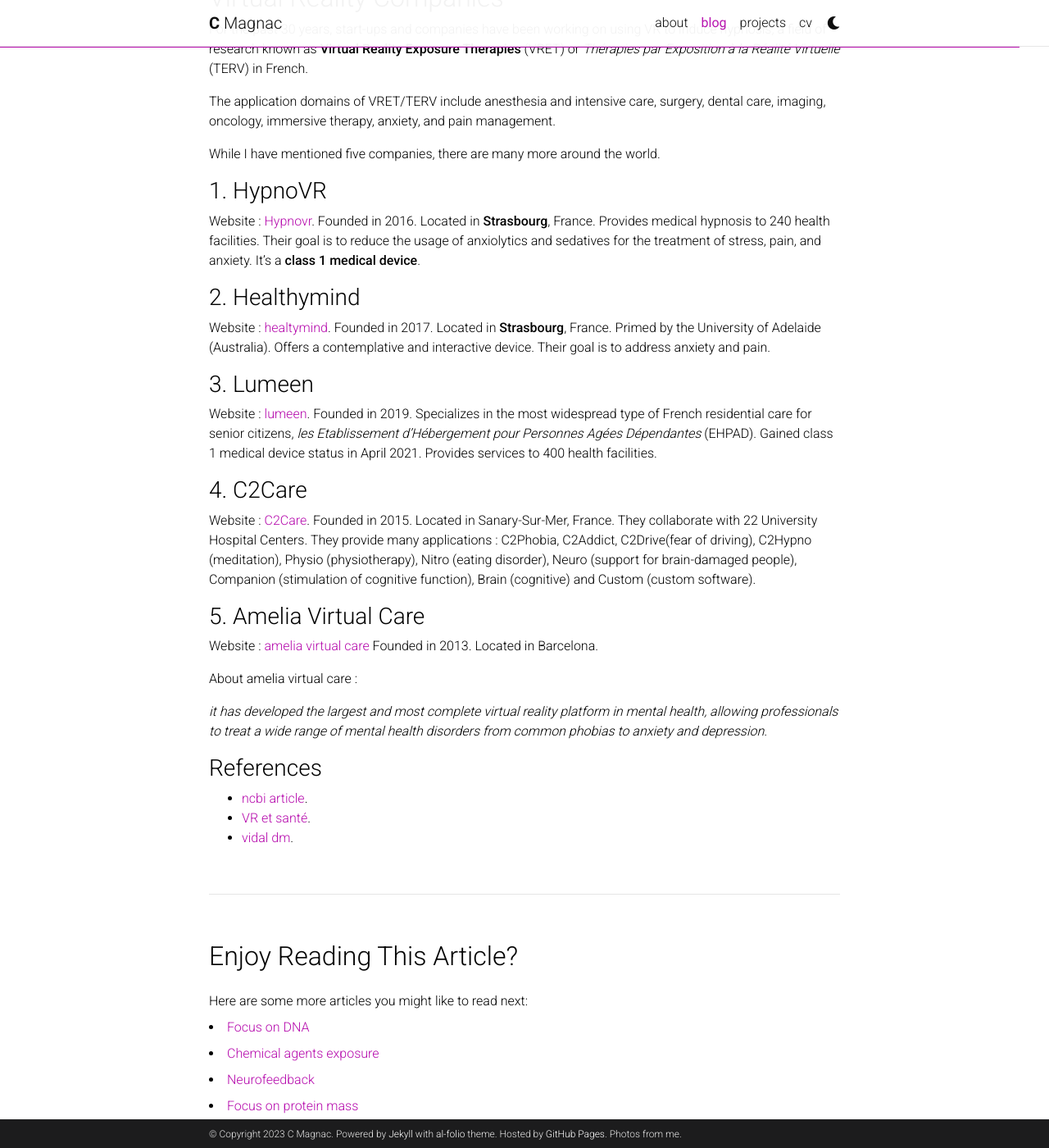
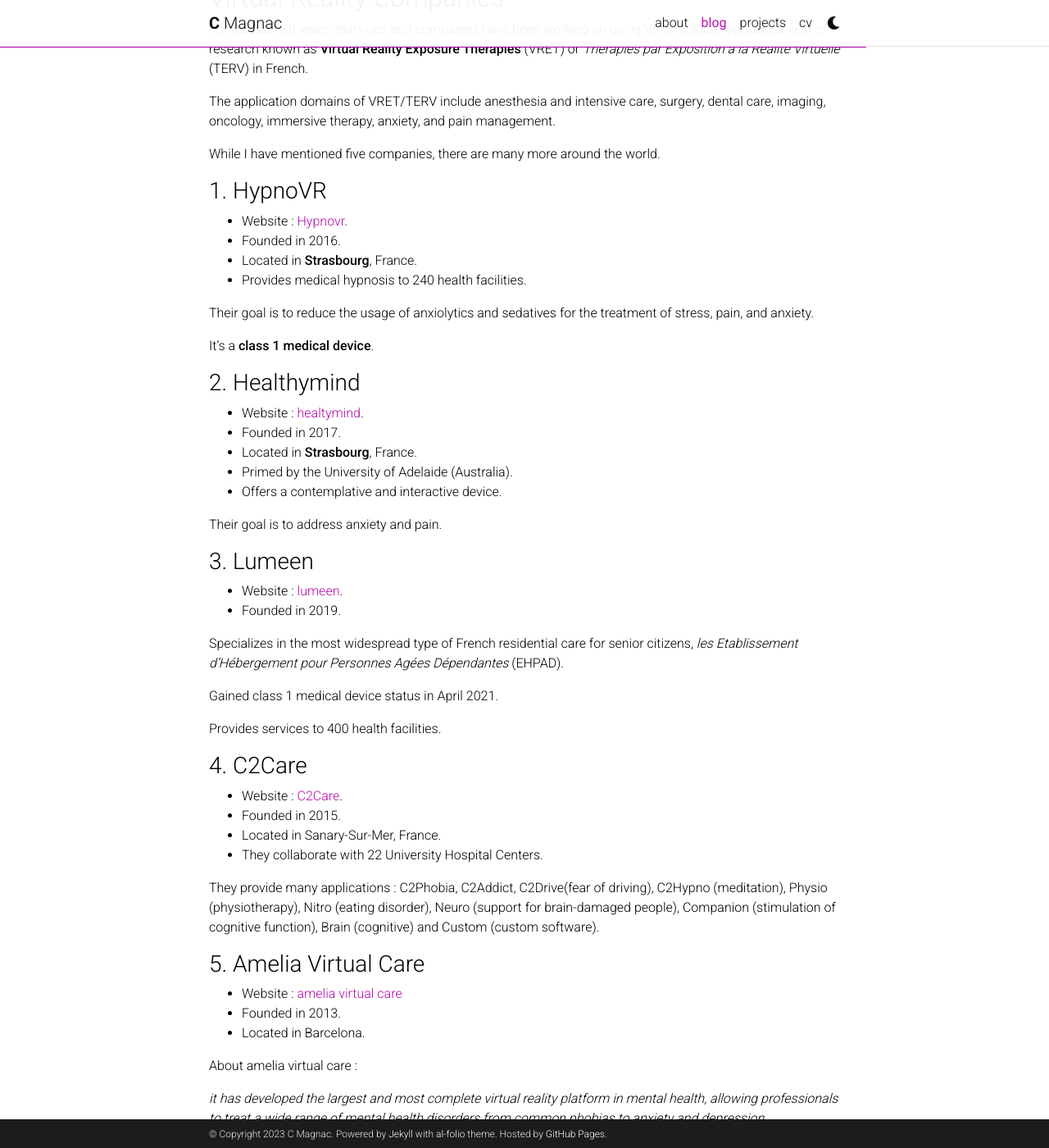
Before and after one commit to CMagnac/cmagnac.github.io, a Jekyll site: the page built from _posts/2023-05-19-medical-hypnosis.md, in a window 1280 px wide and 1400 px high, scrolled down 2457 px. Shown: the whole window at 82% size. Built offline with Jekyll 4.4.1, drawn with Linux system fonts in a browser that asks for light colours; full-size pictures stand in for the smaller copies a plugin makes; comment, search, counter and statistics services are not loaded; a style sheet for code colours, icons or effects is not loaded; some of the changed text lies outside the part shown.

Commit message:
Update config and last post

```diff
--- a/_config.yml
+++ b/_config.yml
@@ -2,9 +2,8 @@
 # Site settings
 # -----------------------------------------------------------------------------
 
-title: blank # the website title (if blank, full name will be used instead)
+title: blank
 first_name: C
-# middle_name: R.
 last_name: Magnac
 email: pharmadev@proton.me
 description: > # the ">" symbol means to ignore newlines until "footer_text:"
@@ -12,8 +11,7 @@ description: > # the ">" symbol means to ignore newlines until "footer_text:"
 footer_text: >
   Powered by <a href="https://jekyllrb.com/" target="_blank">Jekyll</a> with <a href="https://github.com/alshedivat/al-folio">al-folio</a> theme.
   Hosted by <a href="https://pages.github.com/" target="_blank">GitHub Pages</a>.
-  Photos from me.
-keywords: jekyll, jekyll-theme, academic-website, portfolio-website, personal-website  # add your own keywords or leave empty
+keywords: jekyll, jekyll-theme, portfolio-website, personal-website
 
 lang: en, fr # the language of your site (for example: en, fr, cn, ru, etc.)
 icon: 🌐  # the emoji used as the favicon (alternatively, provide image name in /assets/img/)
--- a/_posts/2023-05-19-medical-hypnosis.md
+++ b/_posts/2023-05-19-medical-hypnosis.md
@@ -50,13 +50,13 @@ With the advancements in technology, new therapeutic approaches use **virtual re
 
 The official definition provided by the **Haute Autorité de Santé** (HAS), the French High Authority of Health, outlines the application domains of VR, which include :
 
-* training of health professionals
-* relaxation and stress reduction
-* psychology and psychiatry
-* pain relief
-* re-education
-* treatment of neurodegenerative diseases
-* anesthesia, and surgery
+* Training of health professionals
+* Relaxation and stress reduction
+* Psychology and psychiatry
+* Pain relief
+* Re-education
+* Treatment of neurodegenerative diseases
+* Anesthesia, and surgery
 
 <blockquote>
 The use of equipment (such as a dummy or a procedural simulator), virtual reality or a standardized patient, to reproduce care situations or environments, to teach diagnostic and therapeutic procedures and to allow processes, clinical situations or decision-making by a healthcare professional or a team of professionals.
@@ -78,43 +78,50 @@ While I have mentioned five companies, there are many more around the world.
 
 ### 1. HypnoVR
 
-Website : [Hypnovr](https://hypnovr.io/en/).
-Founded in 2016.
-Located in **Strasbourg**, France.
-Provides medical hypnosis to 240 health facilities.
+* Website : [Hypnovr](https://hypnovr.io/en/).
+* Founded in 2016.
+* Located in **Strasbourg**, France.
+* Provides medical hypnosis to 240 health facilities.
+
 Their goal is to reduce the usage of anxiolytics and sedatives for the treatment of stress, pain, and anxiety.
+
 It's a **class 1 medical device**.
 
 ### 2. Healthymind
 
-Website : [healtymind](https://healthymind.fr/).
-Founded in 2017.
-Located in **Strasbourg**, France.
-Primed by the University of Adelaide (Australia).
-Offers a contemplative and interactive device.
+* Website : [healtymind](https://healthymind.fr/).
+* Founded in 2017.
+* Located in **Strasbourg**, France.
+* Primed by the University of Adelaide (Australia).
+* Offers a contemplative and interactive device.
+
 Their goal is to address anxiety and pain.
 
 ### 3. Lumeen
 
-Website : [lumeen](https://www.lumeen.com/).
-Founded in 2019.
+* Website : [lumeen](https://www.lumeen.com/).
+* Founded in 2019.
+
 Specializes in the most widespread type of French residential care for senior citizens, *les Etablissement d'Hébergement pour Personnes Agées Dépendantes* (EHPAD).
+
 Gained class 1 medical device status in April 2021.
+
 Provides services to 400 health facilities.
 
 ### 4. C2Care
 
-Website : [C2Care](https://www.c2.care/fr/).
-Founded in 2015.
-Located in Sanary-Sur-Mer, France.
-They collaborate with 22 University Hospital Centers.
+* Website : [C2Care](https://www.c2.care/fr/).
+* Founded in 2015.
+* Located in Sanary-Sur-Mer, France.
+* They collaborate with 22 University Hospital Centers.
+
 They provide many applications : C2Phobia, C2Addict, C2Drive(fear of driving), C2Hypno (meditation), Physio (physiotherapy), Nitro (eating disorder), Neuro (support for brain-damaged people), Companion (stimulation of cognitive function), Brain (cognitive) and Custom (custom software).
 
 ### 5. Amelia Virtual Care
 
-Website : [amelia virtual care](https://ameliavirtualcare.com/)
-Founded in 2013.
-Located in Barcelona.
+* Website : [amelia virtual care](https://ameliavirtualcare.com/)
+* Founded in 2013.
+* Located in Barcelona.
 
 About amelia virtual care :
 
@@ -122,6 +129,5 @@ About amelia virtual care :
 
 ### References
 
-* [ncbi article](https://www.ncbi.nlm.nih.gov/pmc/articles/PMC4220267/).
-* [VR et santé](https://mbamci.com/realite-virtuelle-sante/).
-* [vidal dm](https://www.vidal.fr/parapharmacie/utilisation/regles-bon-usage-parapharmacie/dispositifs-medicaux-dm-ce.html).
+* A [NIH article](https://www.ncbi.nlm.nih.gov/pmc/articles/PMC4220267/) about mechanisms of hypnosis.
+* A [french article](https://mbamci.com/realite-virtuelle-sante/) about the VR in health.
```
